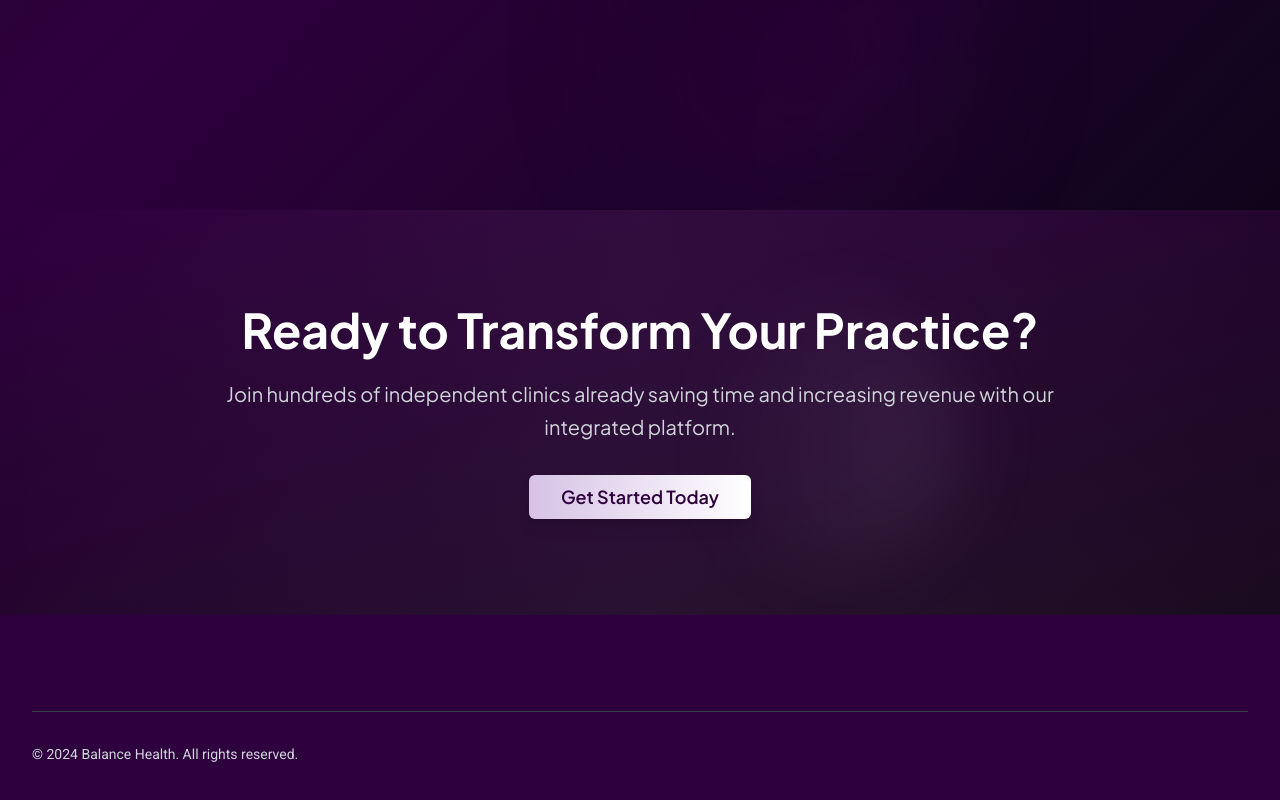
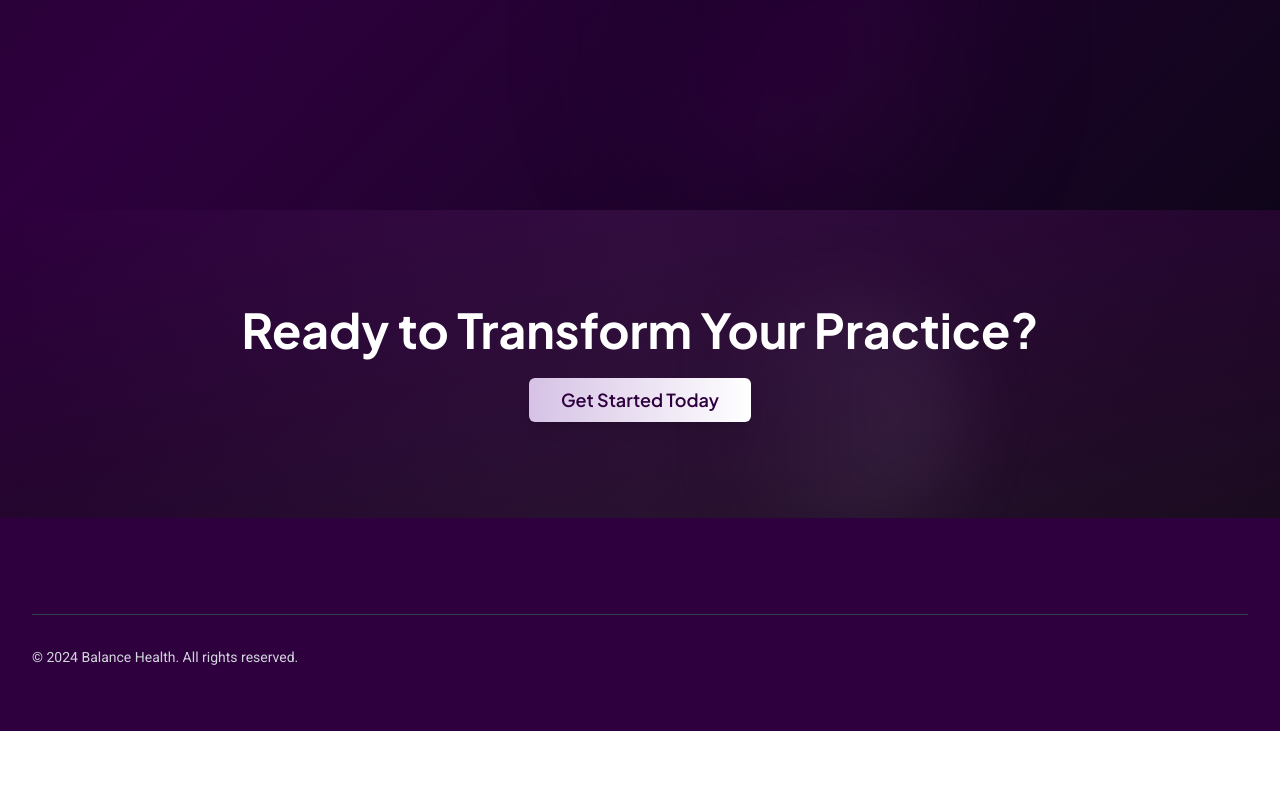
Before and after one commit to Siddroy97/balance_website, a React (Vite) app: page / in a window 1280 px wide. Shown: the part 4617-5417 px from the top of the page. After the commit the page ends 5348 px from the top, so only its background shows below. Built offline with nearby package versions, Linux system fonts and the light colour scheme.

Commit message:
chore: remove marketing line about hundreds of clinics from CTASection

```diff
--- a/src/components/landing/CTASection.tsx
+++ b/src/components/landing/CTASection.tsx
@@ -1,4 +1,3 @@
-
 import React from 'react';
 import { Button } from '@/components/ui/button';
 
@@ -19,9 +18,6 @@ const CTASection = () => {
         <h2 className="text-4xl md:text-5xl font-plus-jakarta font-bold text-white mb-6">
           Ready to Transform Your Practice?
         </h2>
-        <p className="text-xl text-gray-300 mb-8 font-plus-jakarta leading-relaxed">
-          Join hundreds of independent clinics already saving time and increasing revenue with our integrated platform.
-        </p>
         <div className="flex justify-center">
           <Button
             onClick={handleGetStarted}
```
